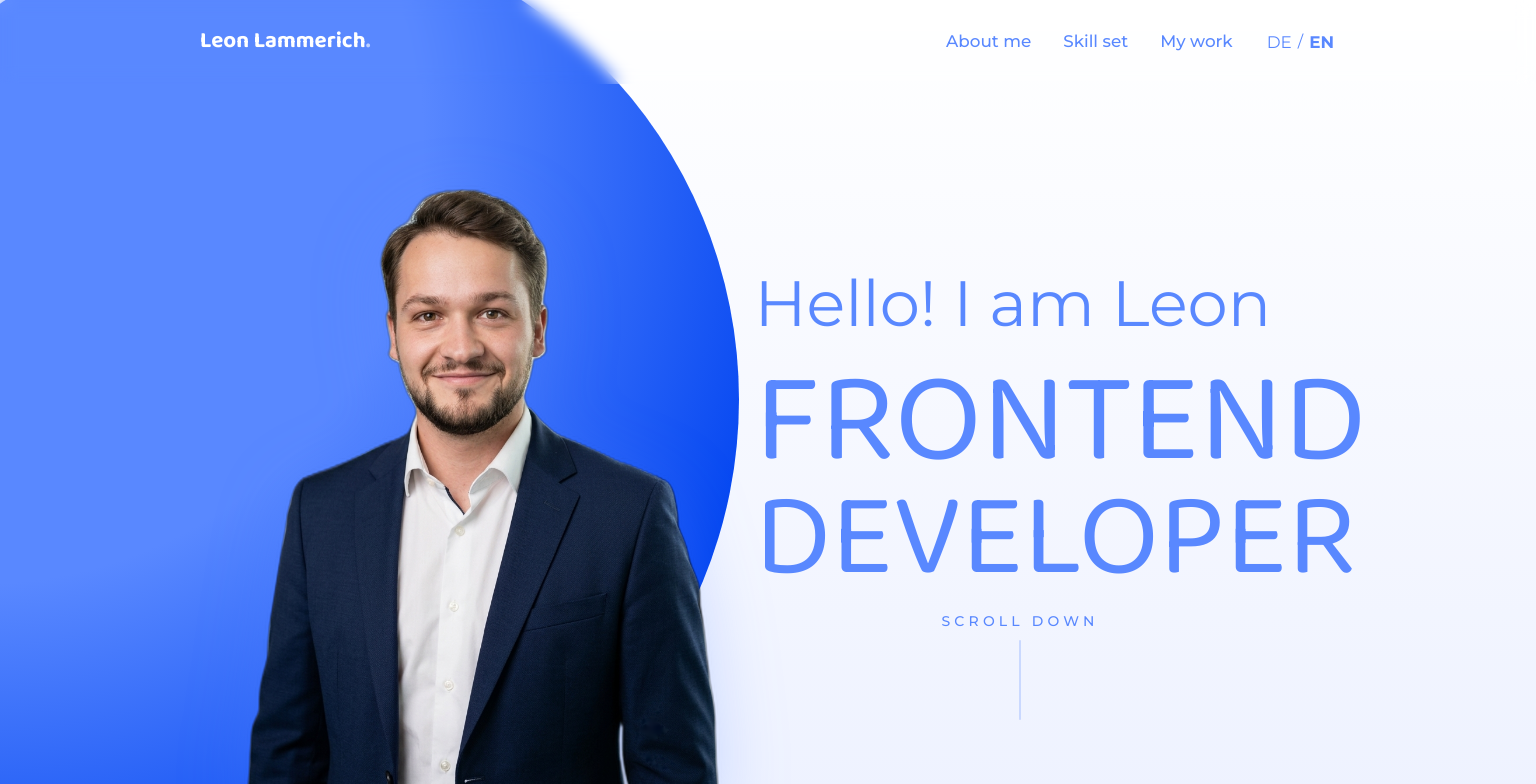
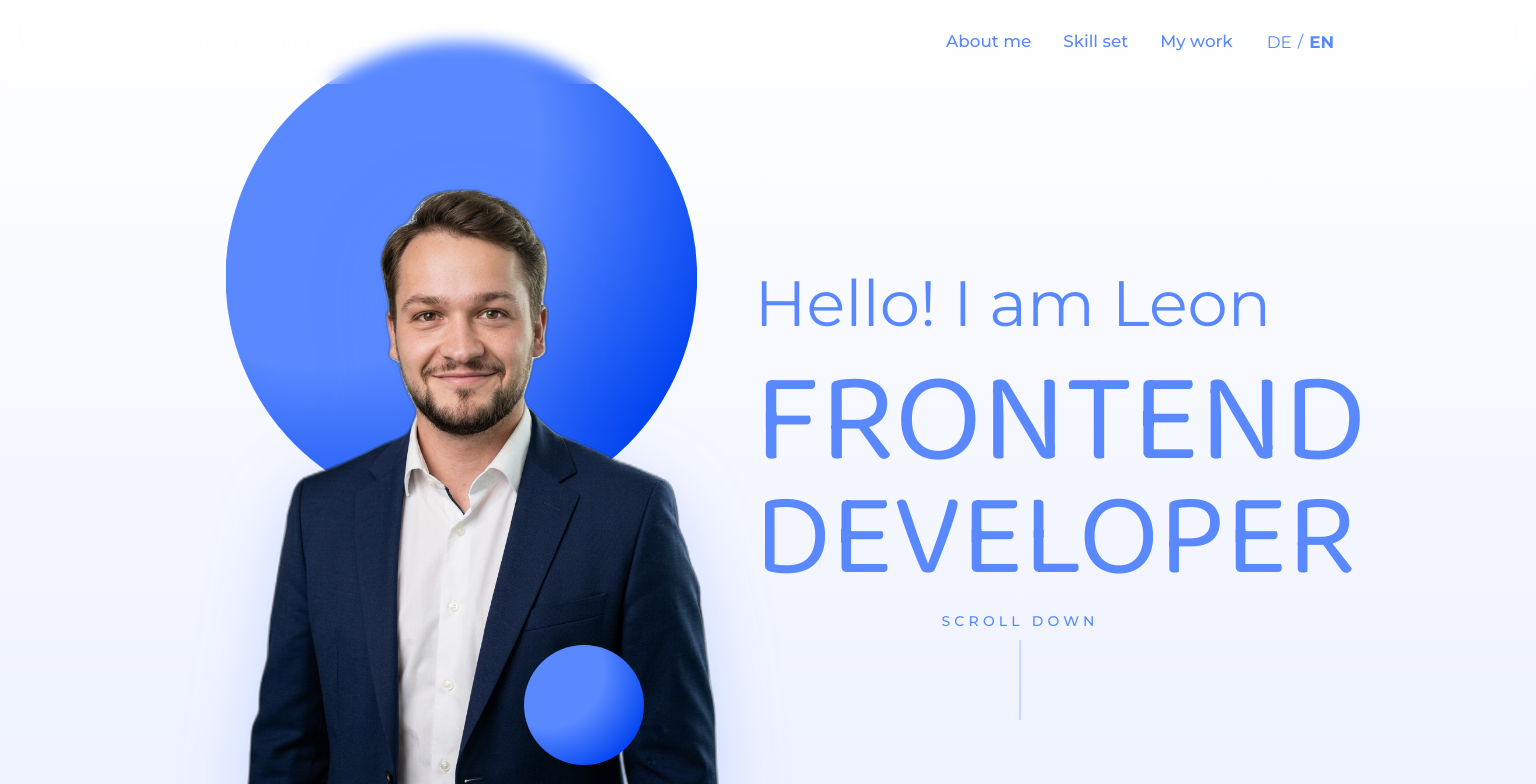
Before and after one commit to thedawnpirate1-spec/Portfolio-Version2-Developer-Akademie, an Angular app: page / in a window 1536 px wide. Shown: the top 784 px of the page. Built offline with nearby package versions, Linux system fonts and the light colour scheme.

Commit message:
feat extra whide screen

```diff
--- a/src/app/sections/hero/hero.html
+++ b/src/app/sections/hero/hero.html
@@ -7,8 +7,9 @@
   reveal-1..4 = gestaffeltes Einblenden (siehe hero.scss).
 -->
 <section class="hero" id="home">
-  <!-- grosser blauer Ball: oben links, laeuft aus dem Bild; Person steht davor -->
-  <span class="hero__circle" aria-hidden="true"></span>
+  <!-- grosser blauer Ball: oben links, laeuft aus dem Bild; Person steht davor (Mobile) -->
+  <span class="hero__circle hero__circle--mobile" aria-hidden="true"></span>
+
 
   <!-- Mobile-Bubbles (Figma 05_Version 2 - Mobile, Ellipse 5/6 = 304:975/976) -->
   <span class="hero__bubble hero__bubble--1" aria-hidden="true"></span>
@@ -16,7 +17,9 @@
 
   <div class="hero__inner container">
     <div class="hero__photo reveal-1">
+      <span class="hero__circle hero__circle--desktop" aria-hidden="true"></span>
       <img src="assets/images/profil-cutout.png" alt="Profilfoto von {{ name }}" />
+      <span class="hero__bubble-small" aria-hidden="true"></span>
     </div>
     <div class="hero__text">
       <p class="hero__greeting reveal-2">{{ ts.t('HERO_GREETING') }} {{ firstName }}</p>
--- a/src/app/sections/hero/hero.scss
+++ b/src/app/sections/hero/hero.scss
@@ -10,13 +10,54 @@
 // Mixin containing all desktop styles to prevent code duplication between
 // the intermediate desktop layout (768px - 3399px) and the ultra-wide layout (3400px+).
 @mixin hero-desktop-theme {
-  &__circle {
+  &__circle--mobile {
+    display: block;
     width: 61.94vw;
     height: 61.94vw;
     top: -4.93vw;
     left: -13.82vw;
     transform: none;
     animation: none;
+  }
+
+  &__circle--desktop {
+    display: none;
+  }
+
+  &__bubble-small {
+    display: none;
+  }
+
+  @media (min-width: 1400px) {
+    &__circle--mobile {
+      display: none;
+    }
+
+    &__circle--desktop {
+      display: block;
+      position: absolute;
+      z-index: 0;
+      background: url('/assets/figma/deco/bubble.svg') center / contain no-repeat;
+      width: 90%;
+      aspect-ratio: 1;
+      left: 50%;
+      top: 25%;
+      transform: translate(-50%, -50%);
+      pointer-events: none;
+    }
+
+    &__bubble-small {
+      display: block;
+      position: absolute;
+      z-index: 2;
+      background: url('/assets/figma/deco/bubble.svg') center / contain no-repeat;
+      width: 23%;
+      aspect-ratio: 1;
+      right: 15%;
+      bottom: 5%;
+      pointer-events: none;
+      filter: drop-shadow(0 8px 24px rgba(0, 0, 0, 0.12));
+    }
   }
 
   &__bubble {
@@ -96,7 +137,7 @@
   background: linear-gradient(180deg, #ffffff 0%, #eef2ff 100%);
 
   // --- grosser blauer Ball (Mobile) ---
-  &__circle {
+  &__circle--mobile {
     position: absolute;
     z-index: 0;                              // hinter dem Inhalt (Foto/Text davor)
     background: url('/assets/figma/deco/bubble.svg') center / contain no-repeat;
@@ -106,6 +147,11 @@
     top: -5.6vw;
     left: -58.5vw;
     transform: none;
+  }
+
+  &__circle--desktop,
+  &__bubble-small {
+    display: none;
   }
 
   // --- Mobile-Bubbles (Figma-Mobile Ellipse 5/6, solid #5988FF) ---
```
